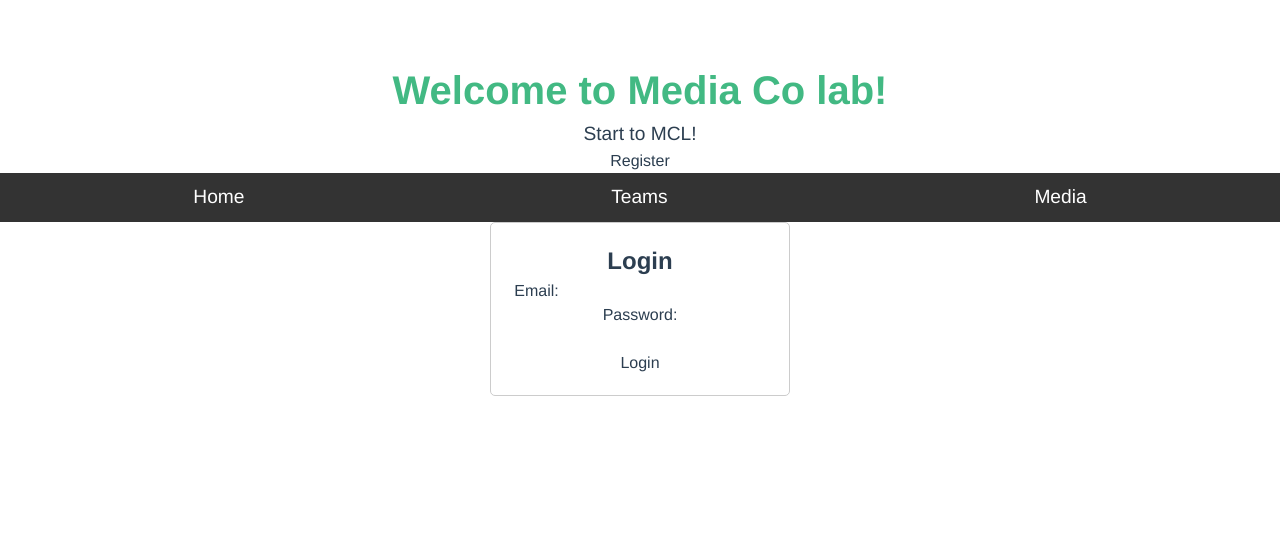
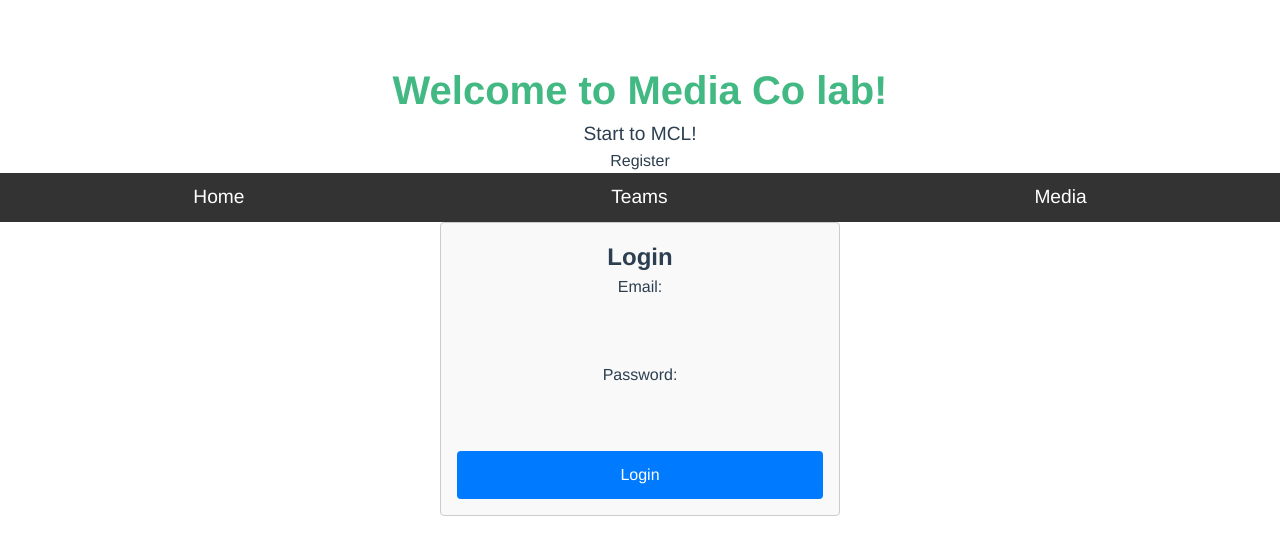
Before and after one commit to elvissierra/Media_Co_Lab, a Vue app in the folder frontend/mcl_ui/: page /login in a window 1280 px wide. Shown: the top 554 px of the page. Built offline with nearby package versions, Linux system fonts and the light colour scheme; the HTML template or start-up script is replaced by a standard one.

Commit message:
user reg

```diff
--- a/frontend/mcl_ui/src/components/UserLogin.vue
+++ b/frontend/mcl_ui/src/components/UserLogin.vue
@@ -28,7 +28,7 @@ export default {
       email: '',
       password: '',
       error: null,
-      isAuthenticated: !!localStorage.getItem('authToken'),  // Check if the user is authenticated
+      isAuthenticated: !!localStorage.getItem('authToken'),
     };
   },
   methods: {
@@ -40,13 +40,10 @@ export default {
         });
         const token = response.data.token;
 
-        // Store the token in localStorage (temporary)
         localStorage.setItem('authToken', token);
 
-        // Update the authentication status
         this.isAuthenticated = true;
 
-        // Redirect to the home page
         this.$router.push({ name: 'HomePage' });
       } catch (error) {
         this.error = 'Invalid email or password';
@@ -58,15 +55,45 @@ export default {
 
 <style scoped>
 .login {
-  max-width: 300px;
+  max-width: 400px;
   margin: 0 auto;
-  padding: 20px;
+  padding: 1em;
   border: 1px solid #ccc;
-  border-radius: 5px;
+  border-radius: 4px;
+  background: #f9f9f9;
+}
+
+.login h2 {
+  text-align: center;
+}
+
+.login form div {
+  margin-bottom: 1em;
+}
+
+.login form label {
+  display: block;
+  margin-bottom: 0.5em;
+}
+
+.login form input {
+  width: 100%;
+  padding: 0.5em;
+  box-sizing: border-box;
+}
+
+.login button {
+  width: 100%;
+  padding: 0.75em;
+  background: #007bff;
+  border: none;
+  border-radius: 4px;
+  color: white;
+  font-size: 1em;
 }
 
 .error {
   color: red;
-  margin-top: 10px;
+  text-align: center;
 }
 </style>
--- a/frontend/mcl_ui/src/components/UserRegister.vue
+++ b/frontend/mcl_ui/src/components/UserRegister.vue
@@ -75,7 +75,7 @@ export default {
       }
       try {
         this.error = null;
-        await axiosPublic.post('/register/', this.user);
+        await axiosPublic.post('/users/create/', this.user);
         this.$router.push({ name: 'UserLogin' });
       } catch (error) {
         this.error = error.response?.data?.detail || 'Registration failed. Please try again.';
```
